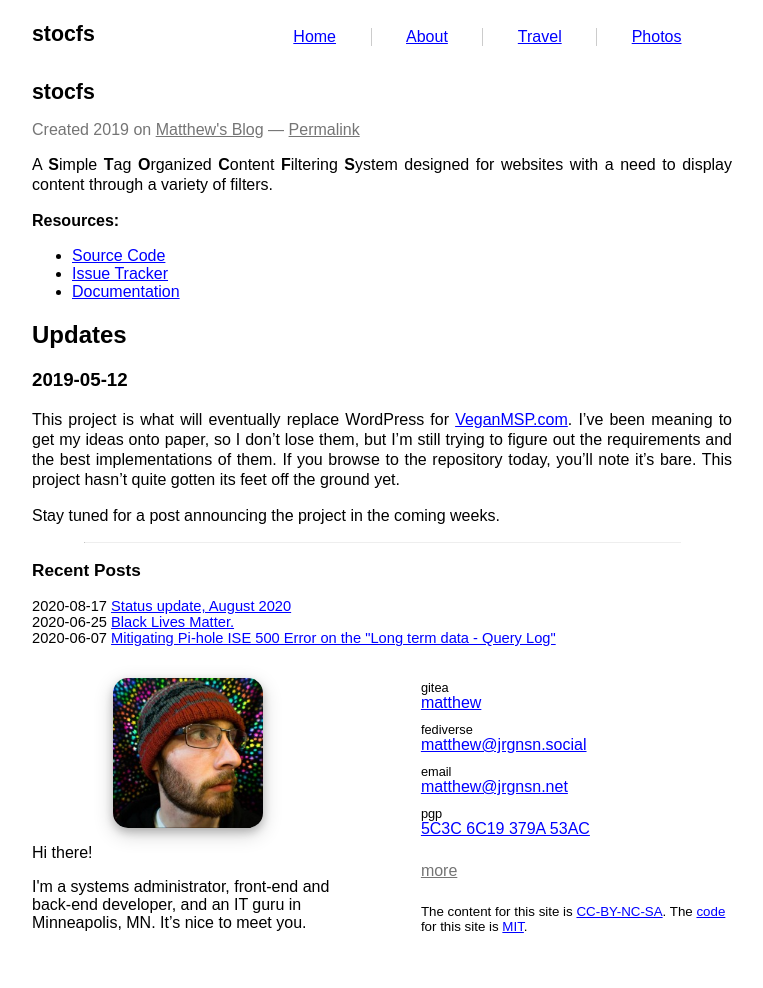
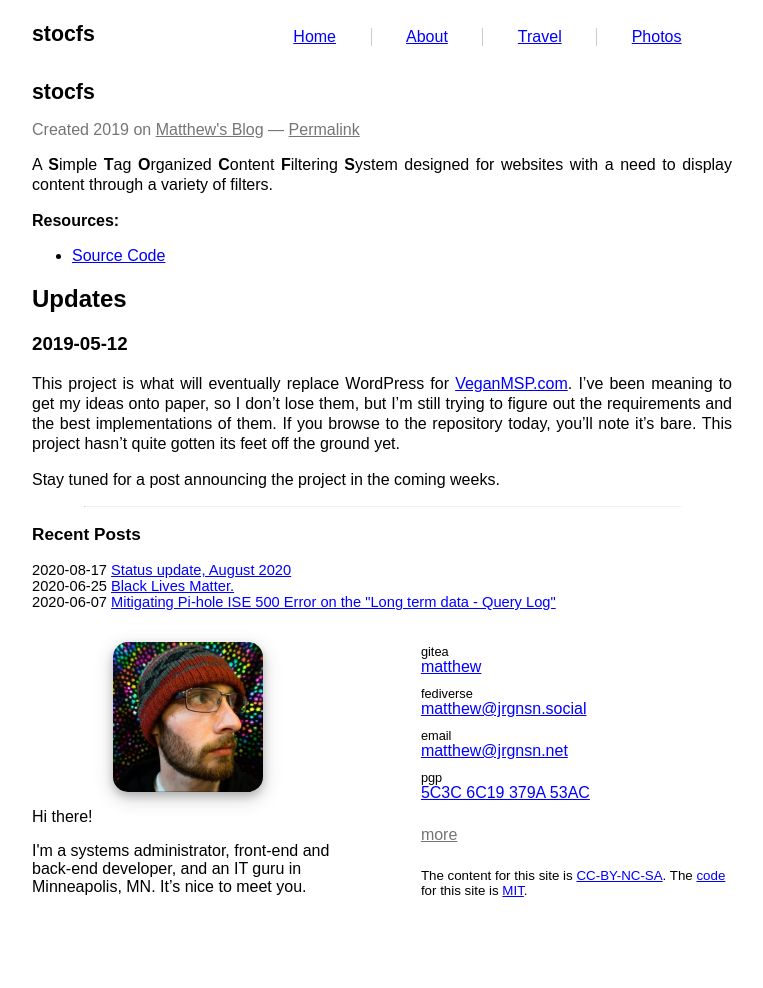
Before and after one commit to prplecake/jrgnsn.net, a Jekyll site: the page built from _projects/stocfs.md, in a window 1280 px wide. Shown: the whole page, without its empty margins (258-1021 px from the left). Built offline with Jekyll 4.4.1, drawn with Linux system fonts in a browser that asks for light colours; after the commit the page ends 952 px from its top, so only the background shows below that; some of the changed lines change nothing that is shown.

Commit message:
Update project repos

```diff
--- a/_projects/stocfs.md
+++ b/_projects/stocfs.md
@@ -12,8 +12,6 @@
 **Resources:**
 
 * [Source Code][git]
-* [Issue Tracker][todo]
-* [Documentation][man]
 
 ## Updates
 
@@ -28,7 +26,5 @@
 
 Stay tuned for a post announcing the project in the coming weeks.
 
-[git]:https://git.sr.ht/~mjorgensen/stocfs
-[todo]:https://todo.sr.ht/~mjorgensen/stocfs
-[man]:https://man.sr.ht/~mjorgensen/stocfs
+[git]:https://git.jrgnsn.net/matthew/stocfs
 [VeganMSP.com]: https://veganmsp.com
```
